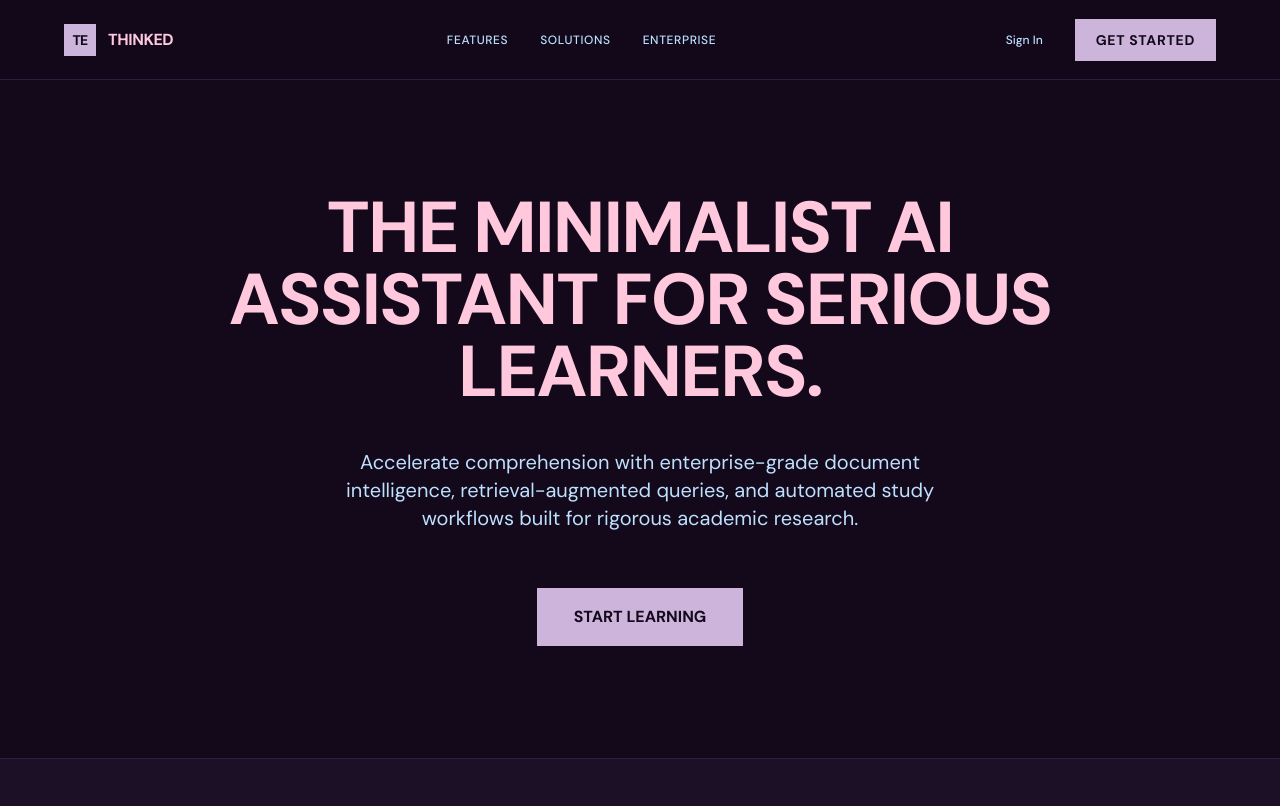
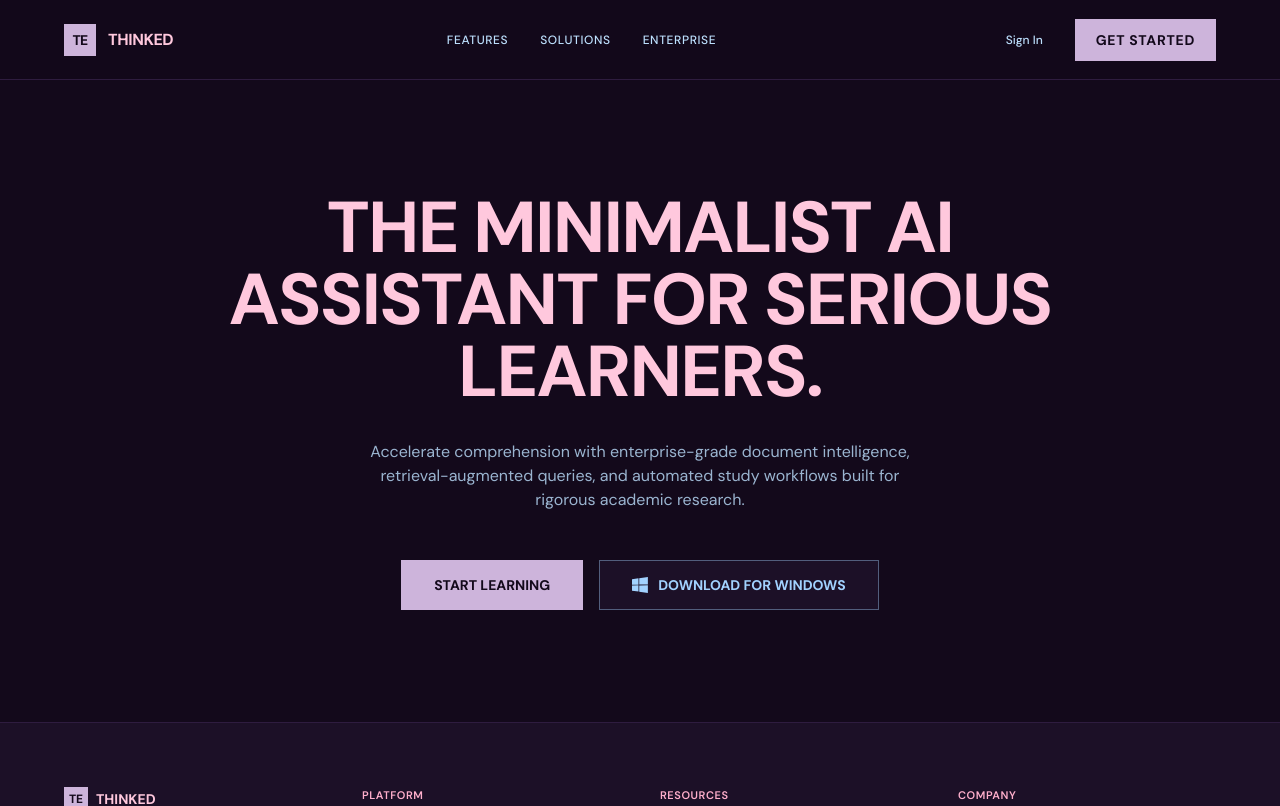
Before and after one commit to noxidda/ThinkEd, a React (Vite) app in the folder client/: page / in a window 1280 px wide. Shown: the top 806 px of the page. Built offline with nearby package versions, Linux system fonts and the light colour scheme; no server answers.

Commit message:
Reduce hero subtitle text size and add Download for Windows button with Windows logo SVG

```diff
--- a/client/src/pages/Landing.jsx
+++ b/client/src/pages/Landing.jsx
@@ -37,26 +37,41 @@ export default function Landing() {
       </header>
 
       {/* Hero Section */}
-      <section className="flex-1 flex flex-col justify-center items-center text-center px-6 py-28 max-w-5xl mx-auto space-y-10">
+      <section className="flex-1 flex flex-col justify-center items-center text-center px-6 py-28 max-w-5xl mx-auto space-y-8">
         <h1 className="text-display md:text-7xl font-bold tracking-tight max-w-4xl leading-none text-[#FFC8DD]">
           THE MINIMALIST AI ASSISTANT FOR SERIOUS LEARNERS.
         </h1>
 
-        <p className="text-[#BDE0FE] max-w-2xl text-lg md:text-xl leading-relaxed font-normal">
+        <p className="text-[#BDE0FE]/80 max-w-xl text-sm md:text-base leading-relaxed font-normal">
           Accelerate comprehension with enterprise-grade document intelligence, retrieval-augmented queries, and automated study workflows built for rigorous academic research.
         </p>
 
-        <div className="flex flex-col sm:flex-row gap-4 pt-4">
+        <div className="flex flex-col sm:flex-row items-center gap-4 pt-4">
           <SignedOut>
-            <Link to="/register" className="btn-primary px-9 py-4 text-base tracking-normal">
+            <Link to="/register" className="btn-primary px-8 py-3.5 text-sm tracking-normal">
               Start Learning
             </Link>
           </SignedOut>
           <SignedIn>
-            <Link to="/dashboard" className="btn-primary px-9 py-4 text-base tracking-normal">
+            <Link to="/dashboard" className="btn-primary px-8 py-3.5 text-sm tracking-normal">
               Open Dashboard
             </Link>
           </SignedIn>
+
+          {/* Download Windows Button */}
+          <a
+            href="#download-windows"
+            className="btn-secondary px-8 py-3.5 text-sm tracking-normal flex items-center justify-center gap-2.5 bg-[#1C1027] border border-[#A2D2FF]/40 text-[#A2D2FF] hover:bg-[#261635] hover:border-[#A2D2FF] transition-all duration-200"
+          >
+            <svg
+              className="w-4 h-4 fill-current text-[#A2D2FF]"
+              viewBox="0 0 88 88"
+              xmlns="http://www.w3.org/2000/svg"
+            >
+              <path d="M0 12.402l35.687-4.86.016 34.423-35.67.203zm35.67 33.527l.028 34.453L0 75.48V46.102zM39.77 6.94L87.31 0v41.522l-47.54.407zm47.54 39.117V88L39.77 81.28V46.425z" />
+            </svg>
+            <span>Download for Windows</span>
+          </a>
         </div>
       </section>
 
```
